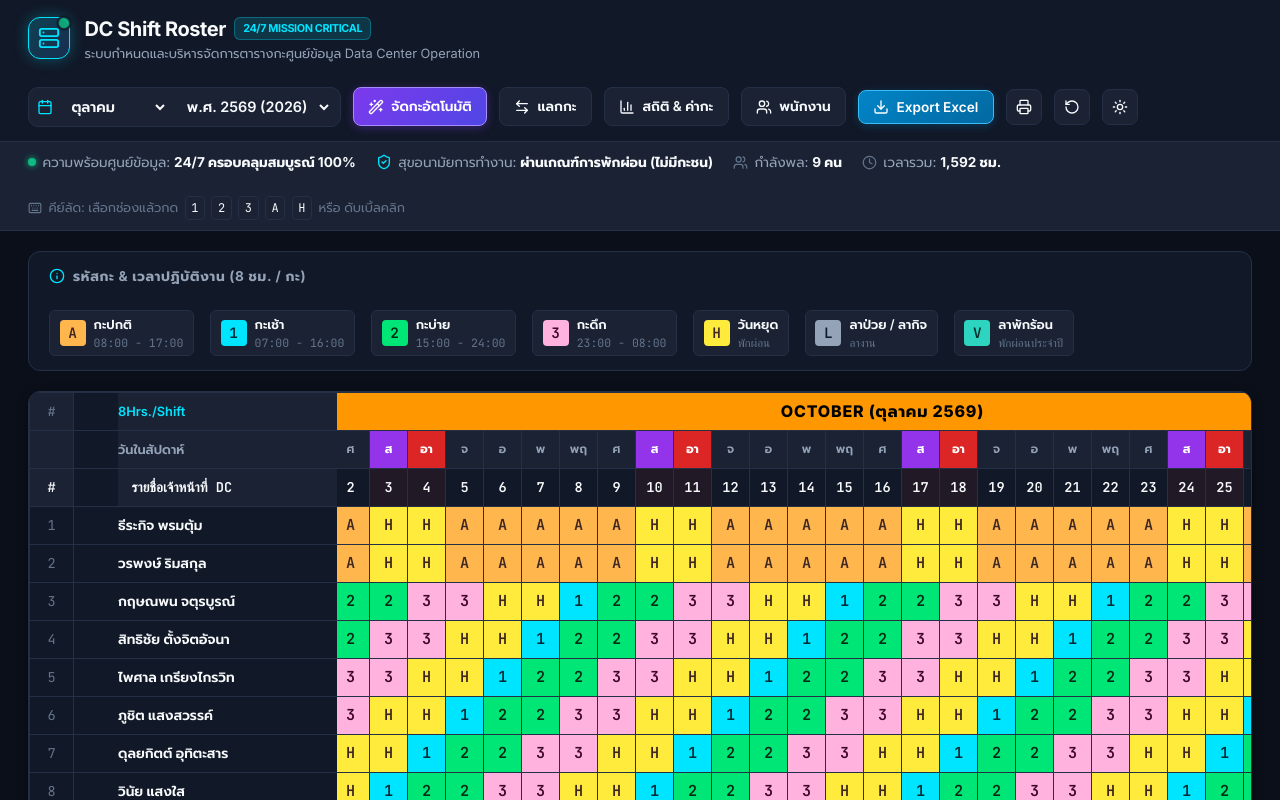
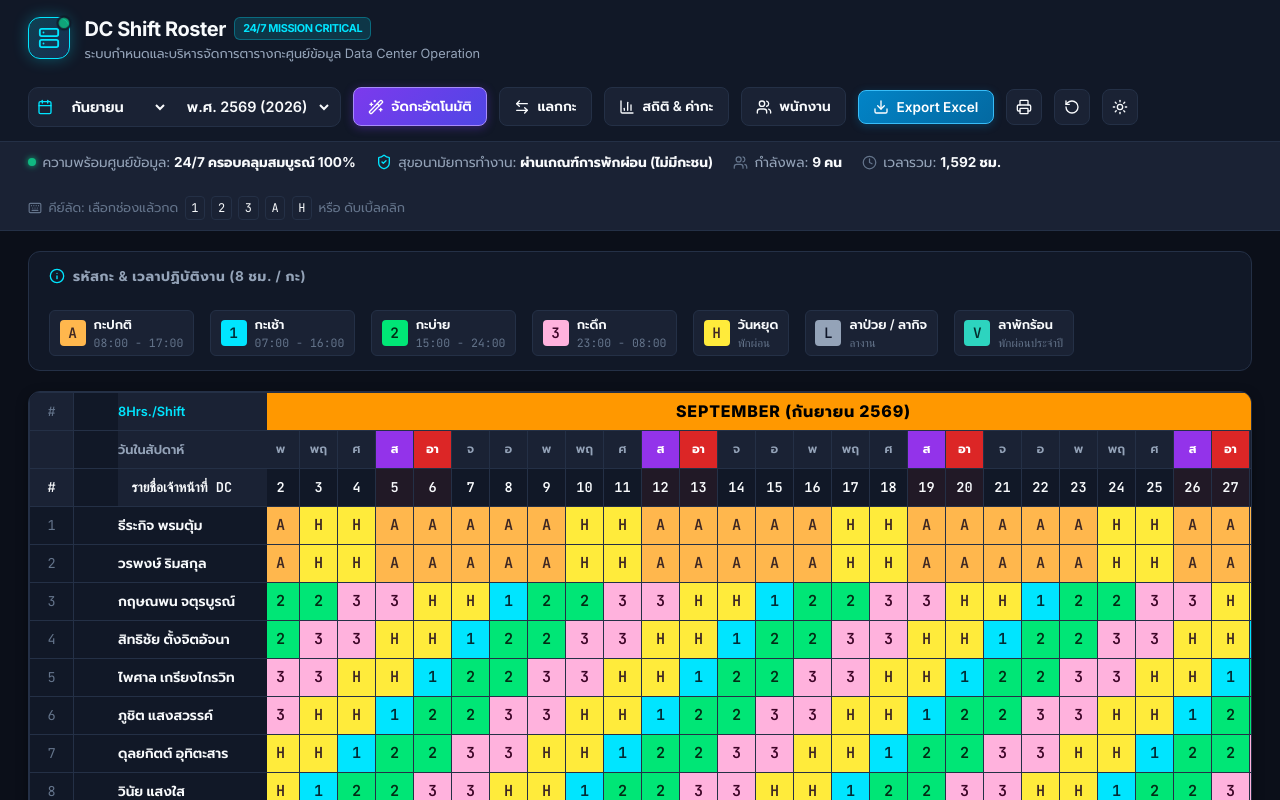
Before and after one commit to suthasp/shift-management, a Next.js app: page / in a window 1280 px wide. Shown: the top 800 px of the page. Built offline with nearby package versions, Linux system fonts and the light colour scheme.

Commit message:
fix: narrow name column to 150px to ensure day 1 visible, default to current month on load

```diff
--- a/app/globals.css
+++ b/app/globals.css
@@ -503,12 +503,12 @@ body {
   position: sticky;
   left: 44px;
   z-index: 10;
-  width: 220px;
-  min-width: 220px;
-  max-width: 220px;
+  width: 150px;
+  min-width: 150px;
+  max-width: 150px;
   background: var(--bg-surface);
   text-align: left;
-  padding: 0.4rem 0.85rem;
+  padding: 0.4rem 0.6rem;
   font-weight: 600;
   white-space: nowrap;
   overflow: hidden;
--- a/app/page.jsx
+++ b/app/page.jsx
@@ -30,9 +30,9 @@ export default function Home() {
   // Theme state
   const [theme, setTheme] = useState('dark');
 
-  // Month & Year state (Defaults to October 2026 to match image exactly)
-  const [year, setYear] = useState(2026);
-  const [month, setMonth] = useState(10); // 10 = October
+  // Month & Year state (Defaults to current month/year)
+  const [year, setYear] = useState(() => new Date().getFullYear());
+  const [month, setMonth] = useState(() => new Date().getMonth() + 1); // 1-12
 
   const daysCount = useMemo(() => getDaysInMonth(year, month), [year, month]);
 
--- a/components/ShiftTable.jsx
+++ b/components/ShiftTable.jsx
@@ -159,7 +159,7 @@ export function ShiftTable({
           {/* Explicit column widths to prevent sticky columns from overlapping day 1 */}
           <colgroup>
             <col style={{ width: 44 }} /> {/* # */}
-            <col style={{ width: 220 }} /> {/* ชื่อเจ้าหน้าที่ */}
+            <col style={{ width: 150 }} /> {/* ชื่อเจ้าหน้าที่ */}
             {Array.from({ length: daysCount }, (_, i) => (
               <col key={`col-day-${i}`} style={{ width: 38 }} />
             ))}
```
